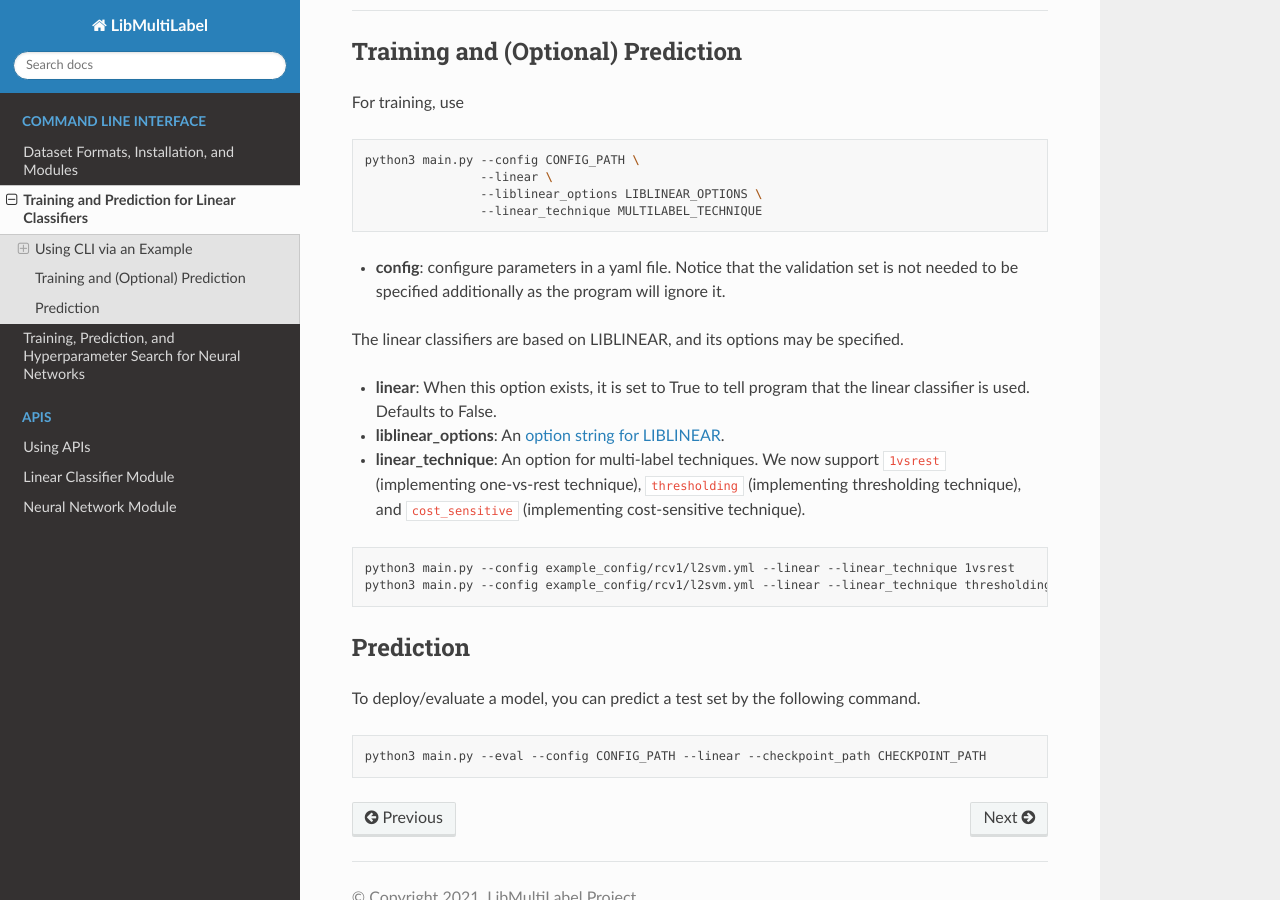
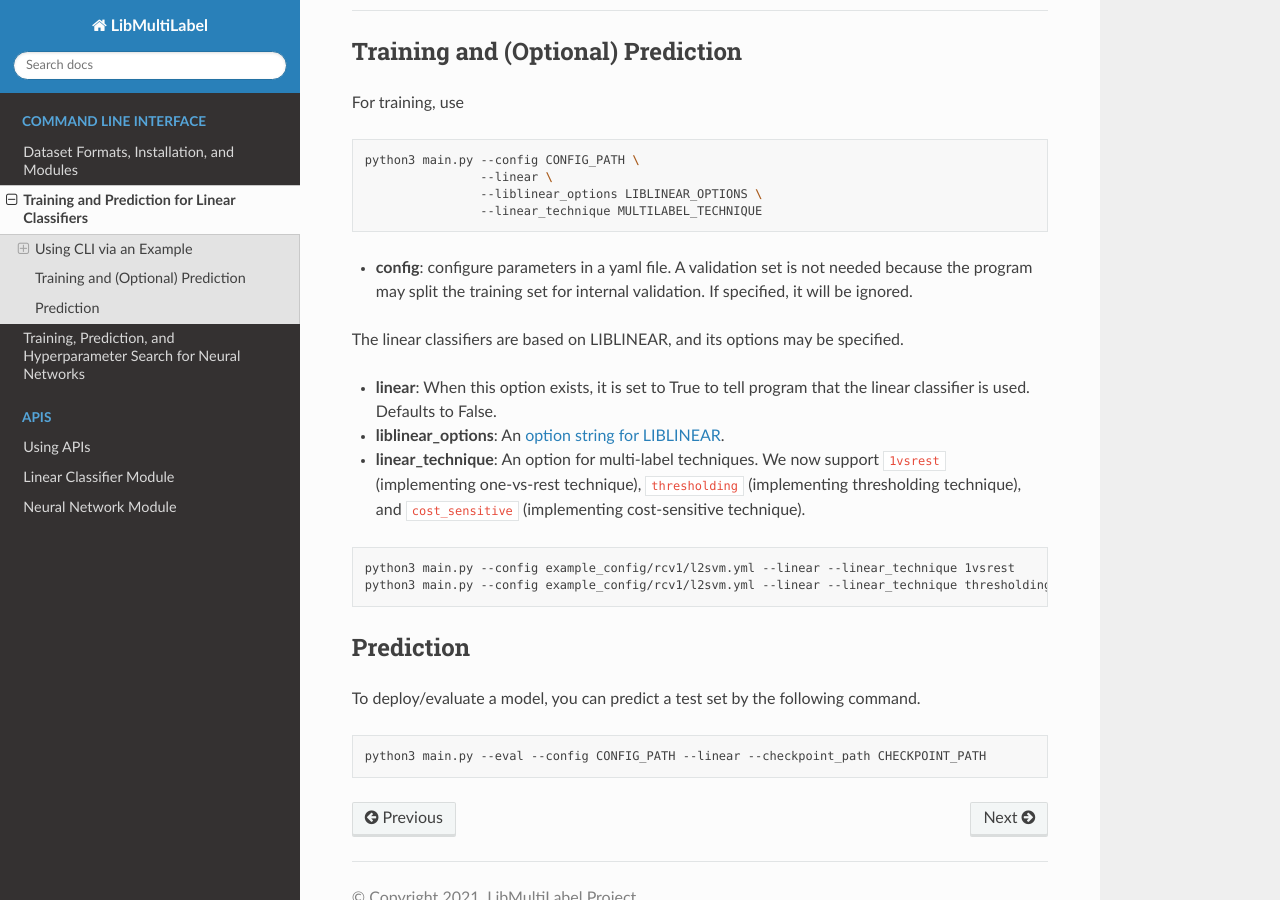
Before and after one commit to ASUS-AICS/LibMultiLabel, a Sphinx documentation site: the page built from docs/cli/linear.rst, in a window 1280 px wide and 900 px high, scrolled down 1245 px. Built offline with Sphinx 7.4.7 and the Read the Docs theme 2.0.0, drawn with Linux system fonts in a browser that asks for light colours.

Commit message:
Update docs/cli/linear.rst for validation set
Co-authored-by: Chih-Jen Lin <cjlin@csie.ntu.edu.tw>

```diff
--- a/docs/cli/linear.rst
+++ b/docs/cli/linear.rst
@@ -74,7 +74,7 @@ For training, use
                     --liblinear_options LIBLINEAR_OPTIONS \
                     --linear_technique MULTILABEL_TECHNIQUE
 
-- **config**: configure parameters in a yaml file. Notice that the validation set is not needed to be specified additionally as the program will ignore it.
+- **config**: configure parameters in a yaml file.  A validation set is not needed because the program may split the training set for internal validation. If specified, it will be ignored.
 
 The linear classifiers are based on LIBLINEAR, and its options may be specified.
 
```
